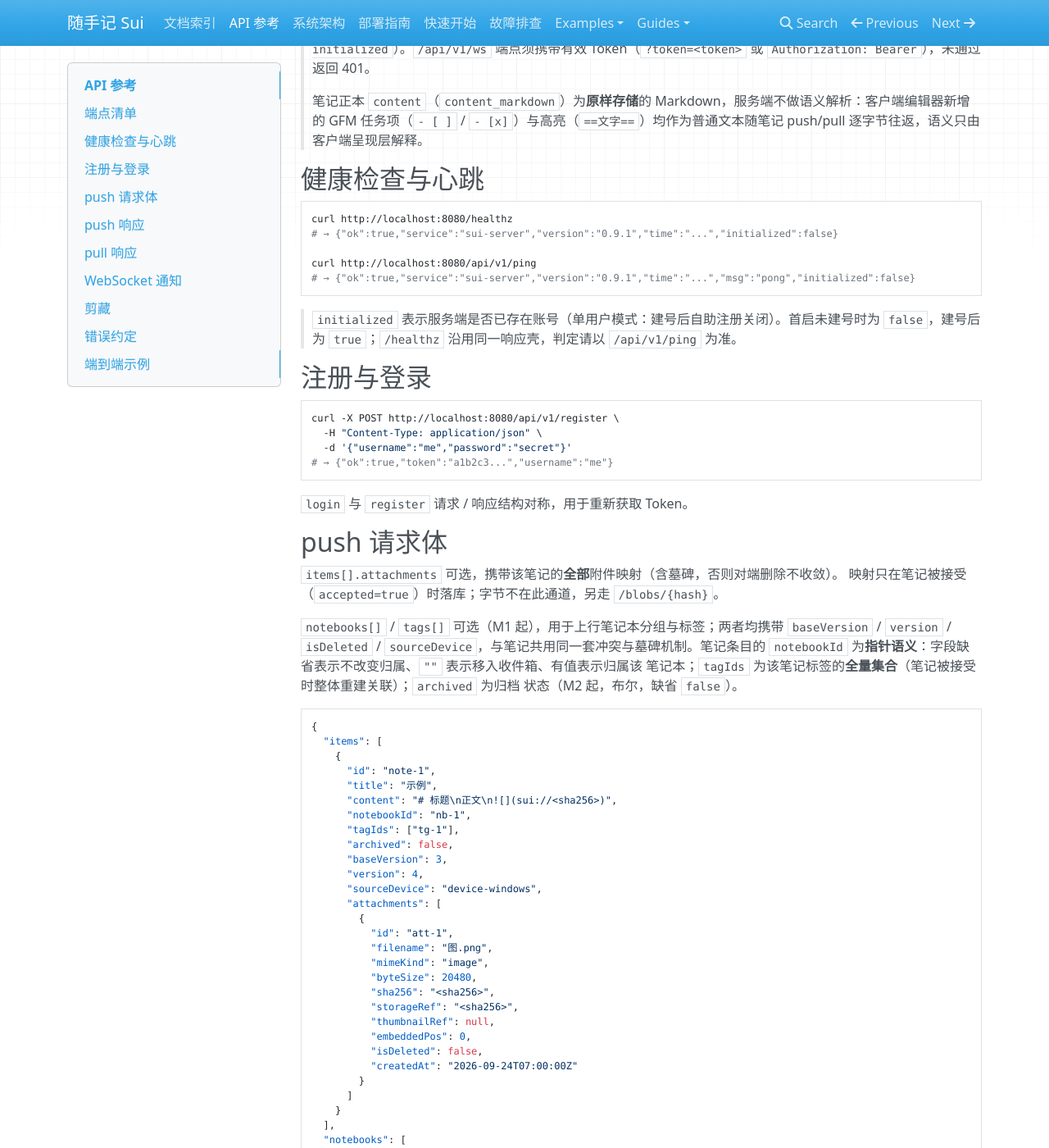
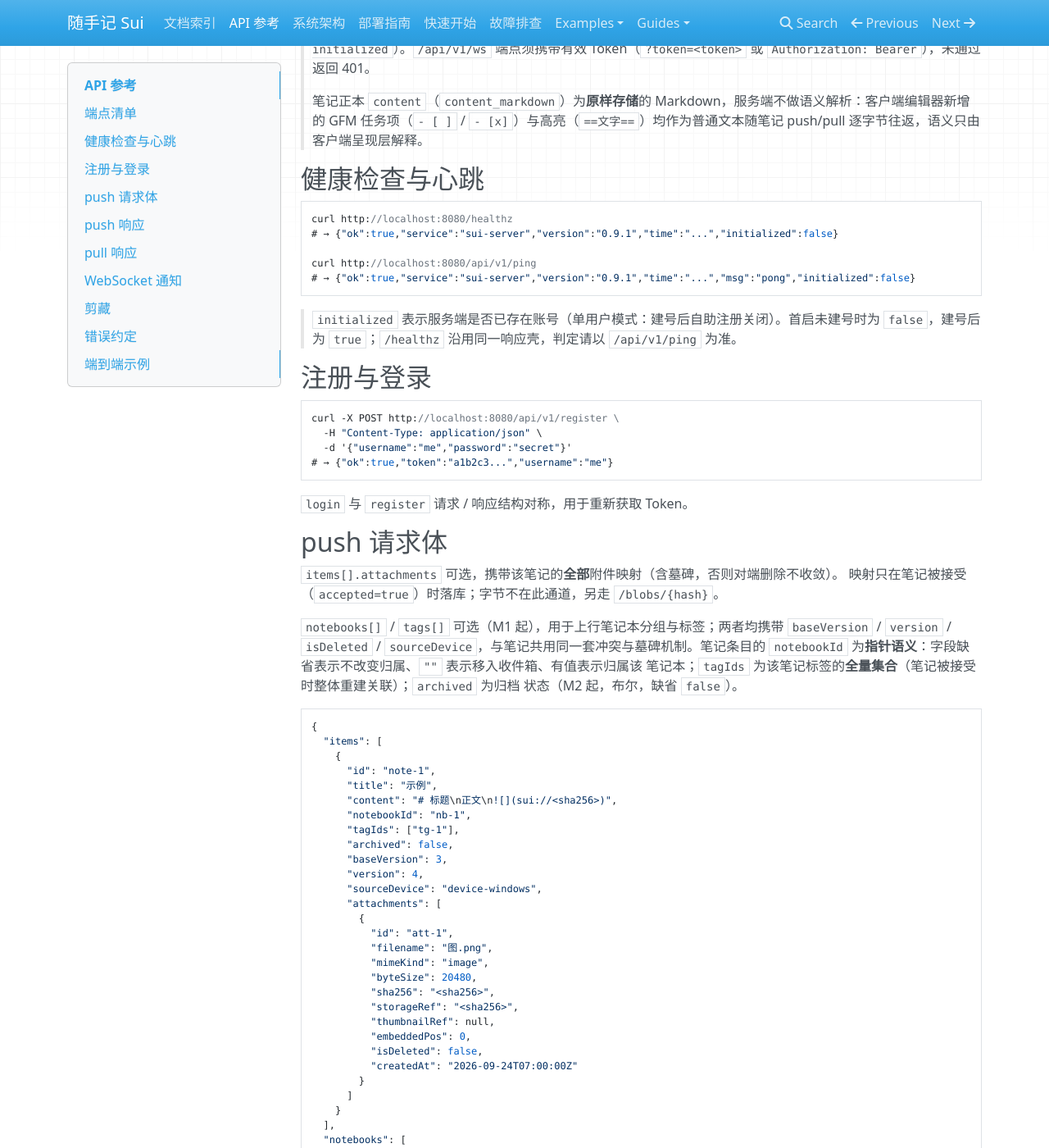
Before and after one commit to coopobot/sui, an MkDocs documentation site: the page built from docs/api-reference.md, in a window 1280 px wide and 1400 px high, scrolled down 980 px. Shown: the whole window at 82% size. Built offline with MkDocs 1.6.1, drawn with Linux system fonts in a browser that asks for light colours; nearby versions of some CDN libraries; some of the changed text lies outside the part shown.

Commit message:
fix(docs): 修正 mkdocs.yml 扩展声明，修复全站代码块渲染缺陷
用户反馈「Zensical 渲染网页解析 Markdown 代码有问题」。逐篇检查部署 / 架构等全部 9 篇文档后，
定位到 Zensical 与 MkDocs 的语义差异：

  在 Zensical 中声明 `markdown_extensions` 会「替换」内置默认扩展集
  （MkDocs 的语义是「可加的内建项」）。原配置只写了 `toc`，把默认集里的
  `pymdownx.superfences` / `pymdownx.highlight` 一并顶掉，导致全站 72 个代码块
  退化成行内代码：
  - 换行被压平成一个空格（ASCII 架构图、目录树全毁）、语法高亮与行号全部丢失；
  - 块内含空行或 `#` 开头行时，反引号原样漏成文本、块内 `# 注释` 被渲染成标题。

修复：
- 显式列全所需扩展：toc(+slugify/permalink)、tables、attr_list、md_in_html、admonition、
  def_list、footnotes、abbr、pymdownx.superfences / highlight / inlinehilite / mark / tilde / tasklist
- 不启用 `pymdownx.betterem`：实测它按西文词边界判断强调，遇 CJK 失效——
  `决策的**背景与权衡**见` 的星号会原样漏出
- 不启用 `pymdownx.smartsymbols`：会把 `-->` / `(c)` / `1/2` 静默改写为 `→` / `©` / `½`，
  导致站点渲染与 Gitee/GitHub 上的仓库渲染不一致
- `theme.features` 增加 `content.code.copy`（实测 features 无「替换」语义）

验证（Zensical 0.0.68，源为权威库 docs/ 的逐字节副本）：
- 72 个代码块 ↔ 72 个 <pre>，反引号泄漏 0；代码区之外无 Markdown 记号泄漏
- 中文标题锚点仍为 GitHub 兼容形式（4-同步协议与冲突解决）
- 构建告警仍为既有的 4 条链接问题（待另立任务修复）

决策与实测记录见 SuiDevAgent `technology/adr/017`；环境级踩坑见 `Agents.md` §5.15。

```diff
--- a/mkdocs.yml
+++ b/mkdocs.yml
@@ -7,6 +7,20 @@
 #   3. 构建产物为 site/（已在 .gitignore 中忽略），由 GitHub Actions 生成并发布，
 #      不进入仓库。
 #   4. 本地预览：pip install zensical==0.0.68 && zensical serve
+#
+# ⚠️ 两条实测踩坑（2026-10-06），改动本文件前务必先读：
+#
+#  (1) **声明 `markdown_extensions` 会「替换」内置默认扩展集**（MkDocs 是可加的内建项，
+#      两者语义不同）。只写少量扩展会把默认集里的 `pymdownx.superfences` /
+#      `pymdownx.highlight` 一并顶掉，后果是：**代码围栏退化成行内代码 → 换行被压平、
+#      语法高亮与行号全部丢失**；块内含空行或含 `#` 开头的行时，反引号还会原样漏成文本、
+#      块内 `# 注释` 被渲染成标题。因此必须把需要的扩展**显式列全**。
+#      （`theme.features` 没有这个问题，实测声明前后组件集合一致。）
+#
+#  (2) **不要启用 `pymdownx.betterem`**：它按西文词边界判断强调，遇 CJK 失效——
+#      实测 `决策的**背景与权衡**见` 的星号会原样漏出（中文加粗必须两侧有空格或标点才生效）。
+#      同理不启用 `pymdownx.smartsymbols`：它会把 `-->`/`(c)`/`1/2` 静默改写为 `→`/`©`/`½`，
+#      导致站点渲染与 Gitee/GitHub 上的仓库渲染不一致。
 
 site_name: 随手记 Sui
 # 待确认：GitHub 账号。该值决定 canonical URL / sitemap / instant navigation。
@@ -20,16 +34,36 @@
   language: zh
   features:
     - search.highlight
+    - content.code.copy
 
 markdown_extensions:
-  # 让中文标题生成「可读 + 与 GitHub 一致」的锚点。此项为必需，不是美化：
-  # 默认 slug 会丢弃 CJK，`## 4. 同步协议与冲突解决` 会退化成 id="4"，
-  # 纯中文标题更会退化成 id="_2" 这类无语义且互相碰撞的锚点，
-  # 导致文档里既有的 `#4-同步协议与冲突解决` 一类链接全部失效（实测 12 处告警）。
+  # 标题锚点：默认 slug 会丢弃 CJK（`## 4. 同步协议与冲突解决` 退化成 id="4"，
+  # 纯中文标题更退化成 id="_2" 这类无语义且互相碰撞的锚点），
+  # 导致文档里既有的 `#4-同步协议与冲突解决` 一类链接全部失效。此项为必需，不是美化。
   - toc:
       slugify: !!python/object/apply:pymdownx.slugs.slugify
         kwds:
           case: lower
+      permalink: true
+  # 表格与代码：superfences 负责围栏解析，highlight 负责语法高亮与行号。
+  - tables
+  - attr_list
+  - md_in_html
+  - admonition
+  - def_list
+  - footnotes
+  - abbr
+  - pymdownx.superfences
+  - pymdownx.highlight:
+      anchor_linenums: true
+      line_spans: __span
+      pygments_lang_class: true
+  - pymdownx.inlinehilite
+  # 与项目自身 Markdown 方言对齐：`==高亮==`、GFM 任务列表（`- [ ]`）、`~~删除~~`。
+  - pymdownx.mark
+  - pymdownx.tilde
+  - pymdownx.tasklist:
+      custom_checkbox: true
 
 # 刻意不声明 nav：导航由 docs/ 目录树自动生成，
 # 避免后续文档增删导致配置漂移、站点缺页。
```
